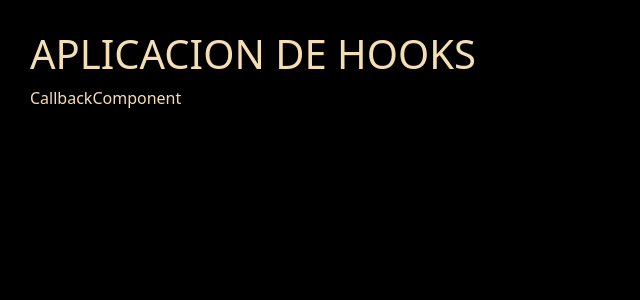
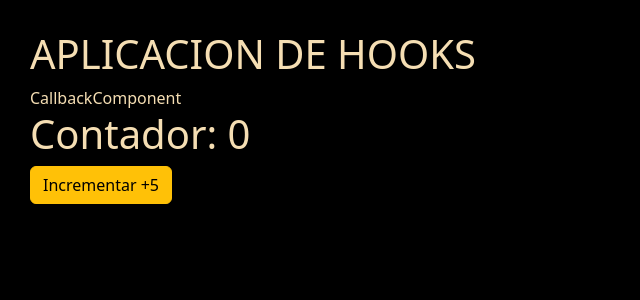
Before and after one commit to javierh2/DH_Course_ReactJS, a React (Vite) app in the folder proyecto-hooks-react/: page / in a window 1280 px wide. Shown: the top 300 px of the page, without its empty margins (0-640 px from the left). Built offline with nearby package versions, Linux system fonts and the light colour scheme.

Commit message:
componente useCallback y uso de React.memo para memorizar

```diff
--- a/proyecto-hooks-react/src/components/CallbackComponent.jsx
+++ b/proyecto-hooks-react/src/components/CallbackComponent.jsx
@@ -1,7 +1,19 @@
-import React from 'react'
+import React, { useCallback, useState } from 'react'
+import { IncrementComponent } from './IncrementComponent';
 
 export const CallbackComponent = () => {
+
+    const [counter, setCounter] = useState(0);
+
+    const incrementMain = useCallback((value) => {
+        setCounter(c => c + value);
+    }, []);
+
     return (
+        <>
         <div>CallbackComponent</div>
+        <h1>Contador: {counter}</h1>
+        <IncrementComponent increment={incrementMain} />
+        </>
     )
 }
--- /dev/null
+++ b/proyecto-hooks-react/src/components/IncrementComponent.jsx
@@ -0,0 +1,8 @@
+import React from 'react'
+
+export const IncrementComponent = React.memo(({increment}) => {
+    console.log('IncrementComponent rendered');
+    return (
+        <button type="button" className="btn btn-warning" onClick={() => increment(5)}>Incrementar +5</button>
+    )
+});
```
